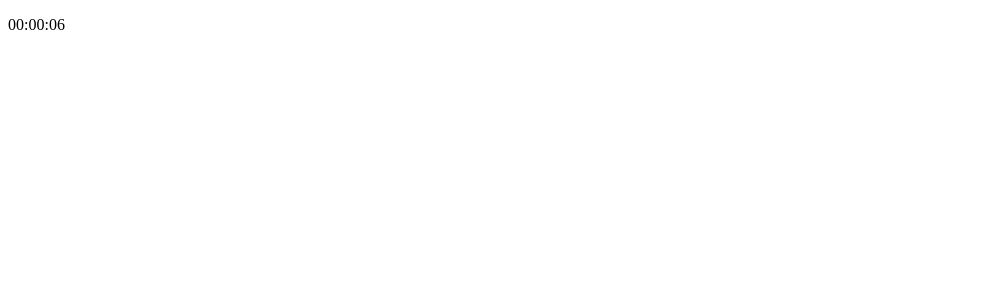
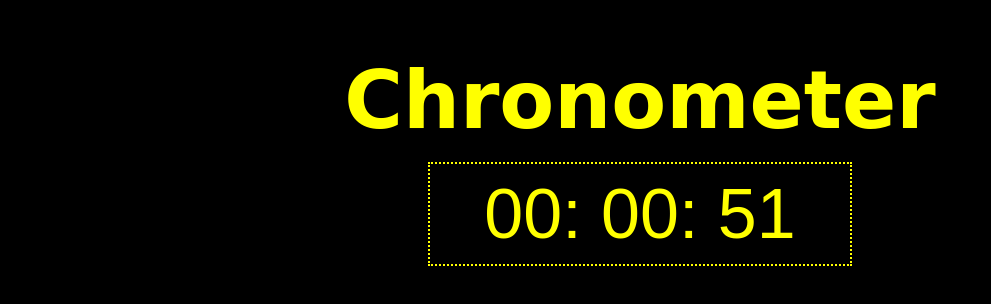
Before and after one commit to nikuox/JS-Homework-4, a plain HTML site: page Chronometer.html in a window 1280 px wide. Shown: the whole page, without its empty margins (0-991 px from the left). Drawn offline with Linux system fonts and the light colour scheme.

Commit message:
Added Code

```diff
--- a/index.html
+++ b/Chronometer.html
@@ -4,13 +4,53 @@
     <meta charset="UTF-8" />
     <meta name="viewport" content="width=device-width, initial-scale=1.0" />
     <title>Document</title>
+    <style>
+      body {
+        font-family: arial;
+        color: yellow;
+        background: black;
+        text-align: center;
+      }
+
+      h1 {
+        font-family: "Permanent Marker", cursive;
+        font-size: 80px;
+        margin-bottom: 5px;
+      }
+
+      p {
+        font-family: "Allerta Stencil", sans-serif;
+        font-size: 70px;
+        margin: 15px auto;
+        border: 2px yellow dotted;
+        width: 400px;
+        text-align: left;
+        padding: 10px;
+        text-align: center;
+      }
+
+      button {
+        font-size: 15px;
+        border-radius: 3px;
+      }
+
+      #extra-min {
+        margin-left: 10%;
+      }
+    </style>
   </head>
   <body>
-    <p>
+    <h1>Chronometer</h1>
+    <p id="all-time">
+      <span id="hour">0</span>: <span id="minute">0</span>:
+      <span id="second">0</span>
+    </p>
+    <!-- <button id="start-btn">Start</button> -->
+    <!-- <p>
       <span id="hour"></span>:<span id="minute"></span>:<span
         id="second"
       ></span>
-    </p>
+    </p> -->
     <script>
       let second = 0;
       let minute = 0;
@@ -33,7 +73,7 @@
           hour < 10 ? `0${hour}` : hour;
       }
       addSecond();
-      setInterval(addSecond, 1000);
+      setInterval(addSecond, 100);
     </script>
   </body>
 </html>
```
